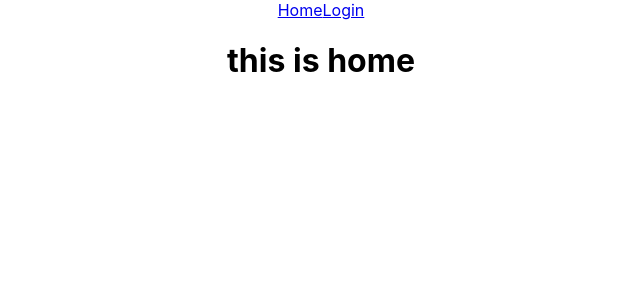
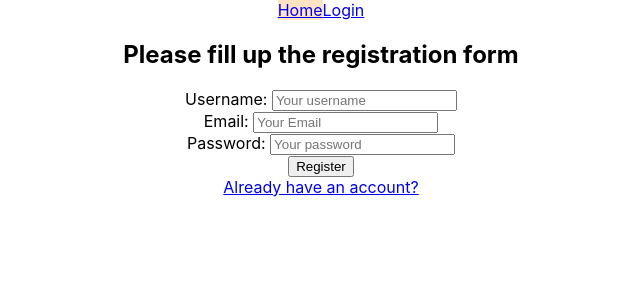
Before and after one commit to sadmanador/context-private-route-auth, a React (Create React App) app: page / in a window 1280 px wide. Shown: the top 300 px of the page, without its empty margins (319-959 px from the left). Built offline with nearby package versions, Linux system fonts and the light colour scheme.

Commit message:
registration and login funciton setup

```diff
--- /dev/null
+++ b/src/components/Header/Header.css
@@ -0,0 +1,3 @@
+.activeLink{
+    background-color: bisque;
+}
--- a/src/components/Header/Header.js
+++ b/src/components/Header/Header.js
@@ -1,11 +1,12 @@
 import React from 'react';
 import { NavLink } from 'react-router-dom';
+import './Header.css'
 
 const Header = () => {
     return (
         <div>
-            <NavLink to='/'>Home</NavLink>
-            <NavLink to='/login'>Login</NavLink>
+            <NavLink className={({isActive})=> isActive ? "activeLink" : undefined} to='/'>Home</NavLink>
+            <NavLink className={({isActive})=> isActive ? "activeLink" : undefined} to='/login'>Login</NavLink>
         </div>
     );
 };
--- a/src/components/Home/Registration.js
+++ b/src/components/Home/Registration.js
@@ -1,9 +1,29 @@
 import React from 'react';
+import { Link } from 'react-router-dom';
 
 const Registration = () => {
+    const handleSubmit = event => {
+        event.preventDefault();
+        const form = event.target;
+        const username = form.username.value;
+        const email = form.email.value;
+        const password = form.password.value;
+        console.log(username, email, password);
+    }
+
     return (
         <div>
-            <h1>this is home</h1>
+            <h2>Please fill up the registration form</h2>
+            <form onSubmit={handleSubmit}>
+                <label htmlFor="username">Username: </label>
+                <input type="text" placeholder='Your username' name='username' required/><br />
+                <label htmlFor="email">Email: </label>
+                <input type="email" placeholder='Your Email' name='email' required/><br />
+                <label htmlFor="password">Password: </label>
+                <input type="password"  placeholder='Your password' name='password' required/><br />
+                <button type='submit'>Register</button>
+            </form>
+            <Link to='/login'>Already have an account?</Link>
         </div>
     );
 };
--- a/src/components/Login/Login.js
+++ b/src/components/Login/Login.js
@@ -1,9 +1,25 @@
 import React from 'react';
+import { Link } from 'react-router-dom';
 
 const Login = () => {
+    const handleSubmit = event => {
+        event.preventDefault();
+        const form = event.target;
+        const email = form.email.value;
+        const password = form.password.value;
+        console.log(email, password);
+    }
         return (
             <div>
-            <h1>this is login</h1>
+                <h2>Please login below</h2>
+                <form onSubmit={handleSubmit}>
+                    <label htmlFor="email">Email: </label>
+                    <input type="email" placeholder='Your Email' name='email' required/><br />
+                    <label htmlFor="password">Password: </label>
+                    <input type="password" placeholder='Your password' name='password' required/><br />
+                    <button type='submit'>Login</button>
+                </form>
+                <Link to='/'>Don't have an account yet?</Link>
             </div>
         );
     };
```
Lines whose indentation alone changed are shown as unchanged.
